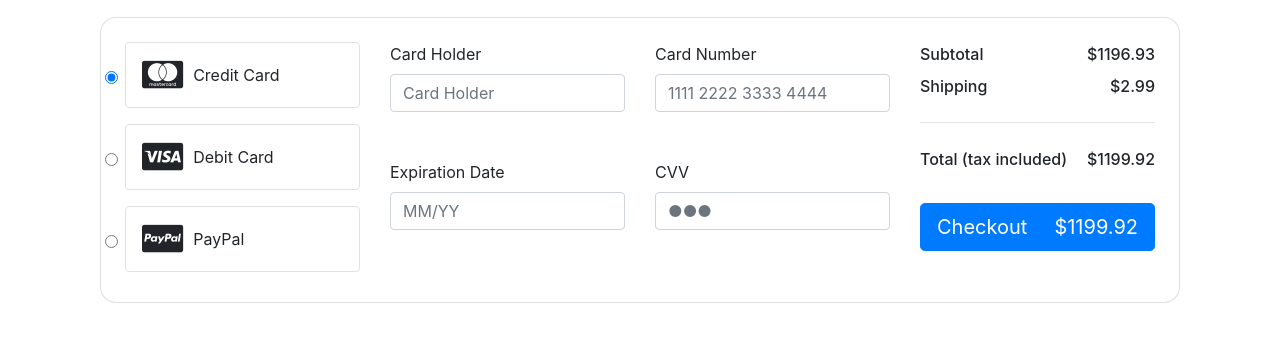
After one commit to antarakundu08/shop-it-here, a Flask app: page /mycart in a window 1280 px wide. The commit adds this page. Shown: the part 797-1148 px from the top of the page. Run offline with Flask 3, Linux system fonts and the light colour scheme; a user stored in the database is signed in; data comes from the database, SQL or seed files in the repository; both versions use the stored data as it was after the commit; some libraries are stand-ins or nearby versions.

Commit message:
added My cart page

```diff
--- a/website/models.py
+++ b/website/models.py
@@ -14,3 +14,9 @@ class User(db.Model, UserMixin):
     email = db.Column(db.String(150), unique=True)
     password = db.Column(db.String(150))
     fullname = db.Column(db.String(150))
+
+class CartItem(db.Model):
+    id = db.Column(db.Integer, primary_key=True)
+    user_id = db.Column(db.Integer, db.ForeignKey('user.id'), nullable=False)
+    product_id = db.Column(db.Integer, db.ForeignKey('product.id'), nullable=False)
+    quantity = db.Column(db.Integer, nullable=False)
--- a/website/templates/base.html
+++ b/website/templates/base.html
@@ -32,7 +32,7 @@
           <a class="nav-item nav-link" id="home" href="/">Home</a>
           {% if user.is_authenticated %}
           <a class="nav-item nav-link" id="logout" href="/logout">Logout</a>
-          <a class="nav-item nav-link" id="cart" href="/">My Cart</a>
+          <a class="nav-item nav-link" id="cart" href="/mycart">My Cart</a>
           {% else %}
           <a class="nav-item nav-link" id="login" href="/login">Login</a>
           <a class="nav-item nav-link" id="signUp" href="/sign-up">Sign Up</a>
--- a/website/templates/cart.html
+++ /dev/null
@@ -1,4 +0,0 @@
-{% extends "base.html" %}{% block title %}Shop It Here{% endblock %}
-{% block content %}
-<h4>This is Cart Page</h4>
-{% endblock %}
--- /dev/null
+++ b/website/templates/mycart.html
@@ -0,0 +1,164 @@
+{% extends "base.html" %}{% block title %}Shop It Here{% endblock %}
+{% block content %}
+<section class="h-100 h-custom">
+  <div class="container h-100 py-5">
+    <div class="row d-flex justify-content-center align-items-center h-100">
+      <div class="col">
+
+        <div class="table-responsive">
+          <table class="table">
+            <thead>
+              <tr>
+                <th scope="col" class="h5">Shopping Bag</th>
+                <th scope="col">Quantity</th>
+                <th scope="col">Price</th>
+              </tr>
+            </thead>
+            <tbody>
+              {% for item, product in product_dict.items() %}
+              <tr>
+                <th scope="row">
+                  <div class="d-flex align-items-center">
+                    <img src={{ product.image_url}} class="rounded" alt="Cinque Terre" width="254" height="136">
+                    <div class="flex-column md-4">
+                      <p class="mb-2" style="margin-left: 25px;">{{ product.name}}</p>
+                      <p class="mb-0" style="margin-left: 25px;">{{ product.description}}</p>
+                    </div>
+                  </div>
+                </th>
+
+                <td class="align-middle" >
+                  <div class="d-flex flex-row" >
+                    <a href="{{ url_for('views.remove_one_from_cart',item_id=item.id) }}" class="text-decoration-none"
+                      onclick="this.parentNode.querySelector('input[type=number]').stepDown()">
+                      <i style="padding-right: 10px"><b>-</b></i>
+                    </a>
+
+                    <input id="form1" min="0" name="quantity" value={{ item.quantity}} type="number"
+                      class="form-control form-control-sm" style="width: 50px;" />
+
+                    <a href="{{ url_for('views.shopping_cart',product_id=product.id) }}" class="text-decoration-none"
+                      onclick="this.parentNode.querySelector('input[type=number]').stepUp()">
+                      <i style="padding-left: 10px"><b>+</b></i>
+                    </a>
+                  </div>
+                </td>
+                <td class="align-middle">
+                  <p class="mb-0" style="font-weight: 500;">${{product.price}}</p>
+                </td>
+              </tr>
+              {% endfor %}
+
+            </tbody>
+          </table>
+        </div>
+
+        <div class="card shadow-2-strong mb-5 mb-lg-0" style="border-radius: 16px;">
+          <div class="card-body p-4">
+
+            <div class="row">
+              <div class="col-md-6 col-lg-4 col-xl-3 mb-4 mb-md-0">
+                <form>
+                  <div class="d-flex flex-row pb-3">
+                    <div class="d-flex align-items-center pe-2">
+                      <input class="form-check-input" type="radio" name="radioNoLabel" id="radioNoLabel1v"
+                        value="" aria-label="..." checked />
+                    </div>
+                    <div class="rounded border w-100 p-3">
+                      <p class="d-flex align-items-center mb-0">
+                        <i class="fa fa-cc-mastercard fa-2x"style="padding-right: 10px"></i>Credit
+                        Card
+                      </p>
+                    </div>
+                  </div>
+                  <div class="d-flex flex-row pb-3">
+                    <div class="d-flex align-items-center pe-2">
+                      <input class="form-check-input" type="radio" name="radioNoLabel" id="radioNoLabel2v"
+                        value="" aria-label="..." />
+                    </div>
+                    <div class="rounded border w-100 p-3">
+                      <p class="d-flex align-items-center mb-0">
+                        <i class="fa fa-cc-visa fa-2x" style="padding-right: 10px" ></i>Debit Card
+                      </p>
+                    </div>
+                  </div>
+                  <div class="d-flex flex-row">
+                    <div class="d-flex align-items-center pe-2">
+                      <input class="form-check-input" type="radio" name="radioNoLabel" id="radioNoLabel3v"
+                        value="" aria-label="..." />
+                    </div>
+                    <div class="rounded border w-100 p-3">
+                      <p class="d-flex align-items-center mb-0">
+                        <i class="fa fa-cc-paypal fa-2x" style="padding-right: 10px"></i>PayPal
+                      </p>
+                    </div>
+                  </div>
+                </form>
+              </div>
+              <div class="col-md-6 col-lg-4 col-xl-6">
+                <div class="row">
+                  <div class="col-12 col-xl-6">
+
+                    <div class="form-outline mb-4 mb-xl-5" >
+                      <label for="card-holder">Card Holder</label>
+                      <input id="card-holder" type="text" class="form-control" placeholder="Card Holder" aria-label="Card Holder" aria-describedby="basic-addon1">
+                    </div>
+
+
+                    <div class="form-outline mb-4 mb-xl-5">
+                      <label for="">Expiration Date</label>
+                      <input type="text" class="form-control" placeholder="MM/YY" aria-label="MM" aria-describedby="basic-addon1"
+                       size="7" id="exp" minlength="7" maxlength="7">
+                    </div>
+                  </div>
+                  <div class="col-12 col-xl-6">
+                    <div class="form-outline mb-4 mb-xl-5">
+                      <label for="card-number">Card Number</label>
+                      <input id="card-number" type="text" class="form-control" placeholder="1111 2222 3333 4444"
+                      aria-label="Card Holder" aria-describedby="basic-addon1"  minlength="19" maxlength="19" >
+                    </div>
+
+                    <div class="form-outline mb-4 mb-xl-5">
+                      <label for="cvc">CVV</label>
+                      <input id="cvc" type="password" class="form-control" placeholder="&#9679;&#9679;&#9679;"
+                       aria-label="Card Holder" aria-describedby="basic-addon1" size="1" minlength="3" maxlength="3">
+                    </div>
+                  </div>
+                </div>
+              </div>
+              <div class="col-lg-4 col-xl-3">
+                <div class="d-flex justify-content-between" style="font-weight: 500;">
+                  <p class="mb-2">Subtotal</p>
+                  <p class="mb-2">${{total}}</p>
+                </div>
+
+                <div class="d-flex justify-content-between" style="font-weight: 500;">
+                  <p class="mb-0">Shipping</p>
+                  <p class="mb-0">$2.99</p>
+                </div>
+
+                <hr class="my-4">
+
+                <div class="d-flex justify-content-between mb-4" style="font-weight: 500;">
+                  <p class="mb-2">Total (tax included)</p>
+                  <p class="mb-2">${{total+2.99}}</p>
+                </div>
+
+                <button type="button" class="btn btn-primary btn-block btn-lg">
+                  <div class="d-flex justify-content-between">
+                    <span>Checkout</span>
+                    <span>${{total+2.99}}</span>
+                  </div>
+                </button>
+
+              </div>
+            </div>
+
+          </div>
+        </div>
+
+      </div>
+    </div>
+  </div>
+</section>
+{% endblock %}
--- a/website/views.py
+++ b/website/views.py
@@ -1,48 +1,95 @@
-from flask import Blueprint, render_template
+from flask import Blueprint, render_template, session, redirect, url_for, flash
 from flask_login import login_user, login_required, logout_user, current_user
-from . import models
-from .models import Product
+from . import models, db
+from .models import Product, User, CartItem
+from collections import defaultdict
 
 views = Blueprint('views', __name__)
 
 @views.route('/')
-
 def home():
     products = Product.query.all()
     return render_template("home.html",products=products, user=current_user)
-
 
 @views.route('/product/<int:product_id>')
 def product_detail(product_id):
     product = Product.query.get(product_id)
     return render_template("product_detail.html",product=product, user=current_user)
 
-@views.route('/mycart/<int:product_id>')
+@views.route('/shopping_cart/<int:product_id>')
 def shopping_cart(product_id):
-    product = next((p for p in products if p['id'] == product_id), None)
-    if product:
-        if 'cart' not in session:
-            session['cart'] = []
-        session['cart'].append(product)
-        return redirect((url_for('home')))
+    if not current_user.is_authenticated:
+        return redirect(url_for("auth.login"))
+
+    user_id = session['_user_id']
+    user = User.query.get(user_id)
+    product = Product.query.get(product_id)
+
+    if user and product:
+        cart_item = CartItem.query.filter_by(user_id=user_id, product_id=product_id).first()
+
+        if cart_item:
+            cart_item.quantity+=1
+        else:
+            cart_item=CartItem(user_id=user_id, product_id=product_id, quantity=1)
+            db.session.add(cart_item)
+
+        db.session.commit()
+        flash(f'{product.name} has been added to cart successfully!', 'success')
     else:
-        return 'Product not found'
+        flash(f'Error adding product to cart', 'danger')
+    return redirect(url_for('views.home'))
 
-# @views.route('/cart')
-# def add_to_cart(product_id, quantity):
-#     product = Product.query.get(product_id)
-#     if product:
-#         # Get or create the user's cart
-#         cart = session.get('cart',{})
+@views.route('/mycart')
+def mycart():
+    if not current_user.is_authenticated:
+        flash('Please login to view your cart', 'warning')
+        return redirect(url_for("auth.login"))
 
-#         # Add the product to the cart
-#         if product_id in cart:
-#             cart[product_id] +=quantity
-#         else:
-#             cart[product_id] = quantity
+    user_id = session['_user_id']
+    user = User.query.get(user_id)
+    cart_item = CartItem.query.filter_by(user_id=user_id).all()
+    total=0
+    product_dict=defaultdict(Product)
+    for item in cart_item:
+        product = Product.query.get(item.product_id)
+        product_dict[item]=product
+        total += product.price*item.quantity
+    return render_template('mycart.html', product_dict=product_dict, total=total, user=current_user)
 
-#         session['cart'] = cart
-#         flash(f'{product.name} added to cart.', 'success')
 
-#     else:
-#         flash('Product not found.', 'danger')
+@views.route('/remove_from_cart/<int:item_id>')
+def remove_from_cart(item_id):
+    if current_user.is_authenticated():
+        cart_item = CartItem.query.get(item_id=item_id)
+        if cart_item:
+            db.session.delete(cart_item)
+            db.session.commit()
+            flash('Item removed from cart.', 'success')
+        else:
+            flash('Item not found.', 'danger')
+    return redirect(url_for('views.mycart'))
+
+@views.route('/checkout')
+def checkout():
+    if current_user.is_authenticated:
+        return render_template('checkout.html')
+
+@views.route('/remove_one_from_cart/<int:item_id>')
+def remove_one_from_cart(item_id):
+    if current_user.is_authenticated:
+        user_id = session['_user_id']
+        cart_item = CartItem.query.filter_by
+
+        if cart_item:
+            if cart_item.quantity > 1:
+                cart_item.quantity -=1
+                db.session.commit()
+            else:
+                db.session.delete(cart_item)
+                db.session.commit()
+                flash('Item removed from cart.', 'success')
+        else:
+            flash('Item not found in cart.', 'danger')
+
+    return redirect(url_for('views.mycart'))
```
Also changed, not shown: instance/database.db.
